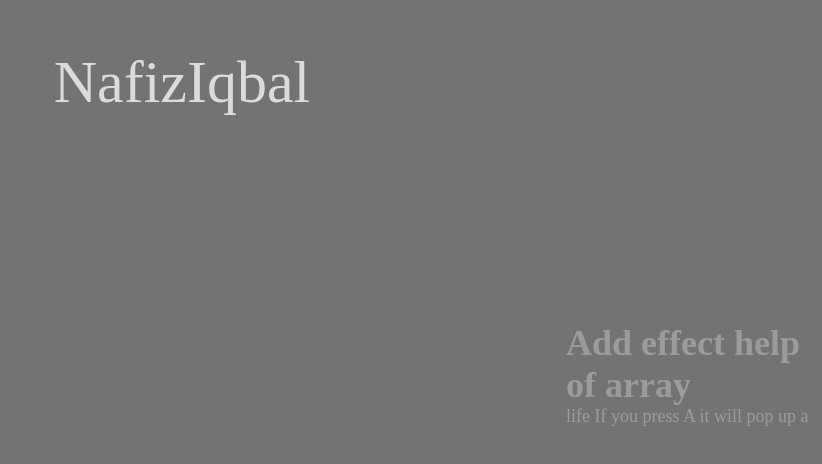
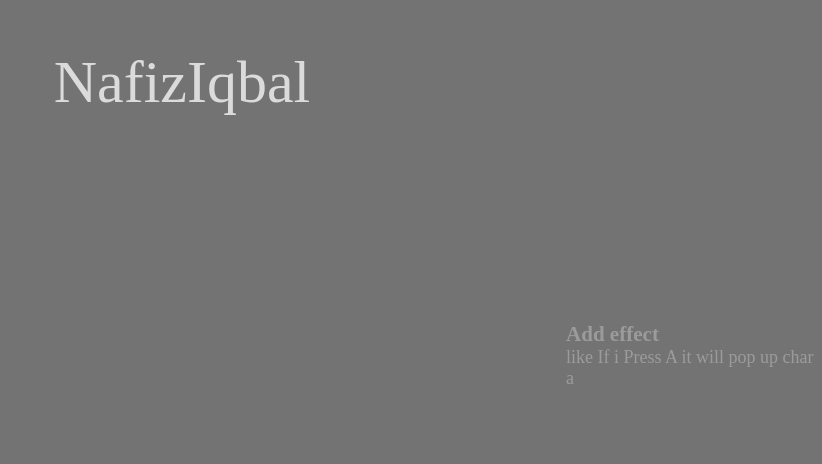
Before and after one commit to naffiziqbal/animation, a plain HTML site: page index.html in a window 1280 px wide. Shown: the part 318-782 px from the top of the page, without its empty margins (458-1280 px from the left). Drawn offline with Linux system fonts and the light colour scheme.

Commit message:
Update index.html

```diff
--- a/index.html
+++ b/index.html
@@ -14,8 +14,9 @@
     </main>
 
     <div class="note">
-        <h1> Add effect help of array</h1>
-        <p> life If you press A it will pop up a </p>
+        <h3>Add effect</h3>
+        <p>like If i Press A  it will pop up  char a</p>
+    </div>
     <script src="./app.js"></script>
 </body>
 </html>
```
